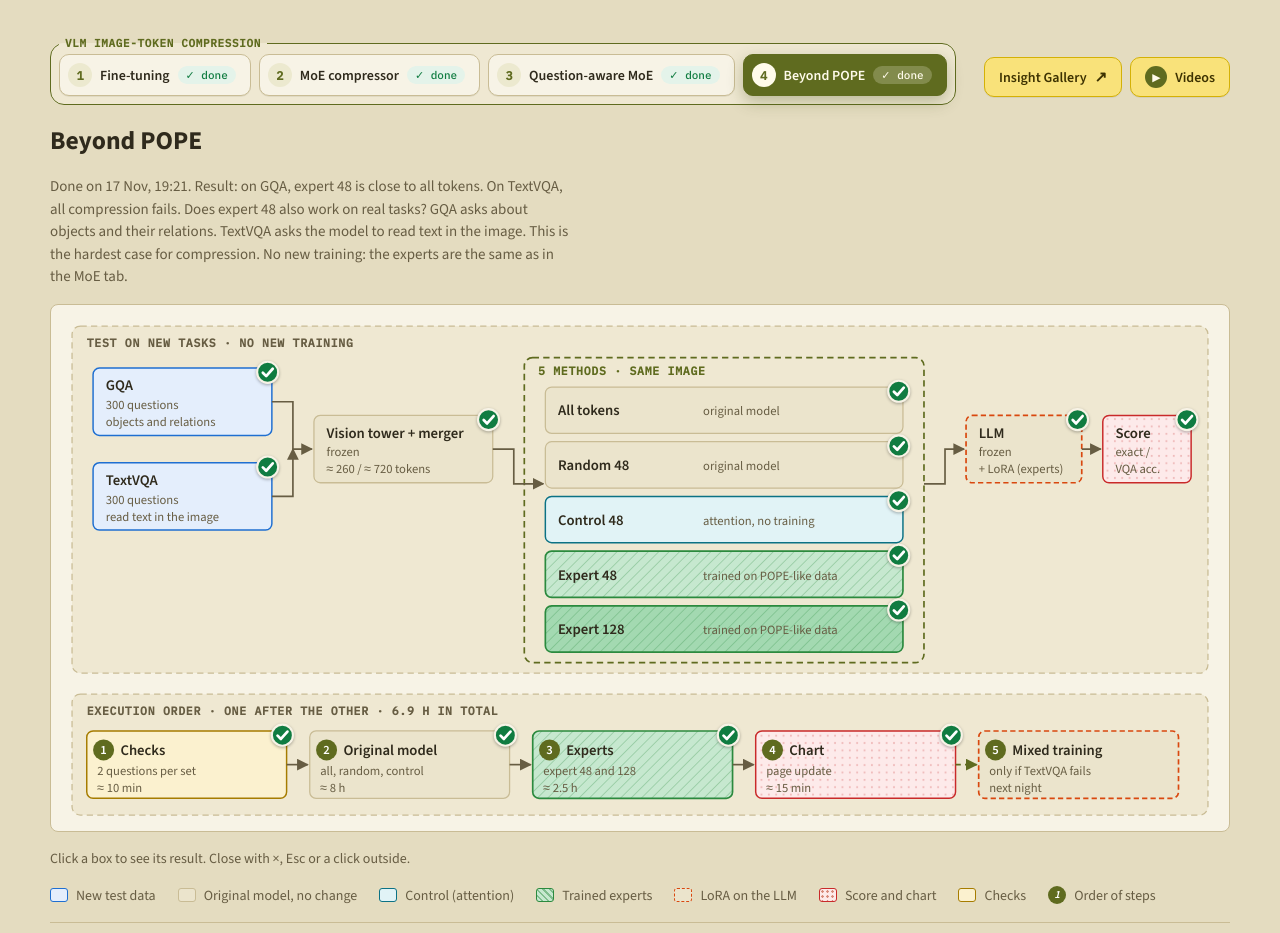
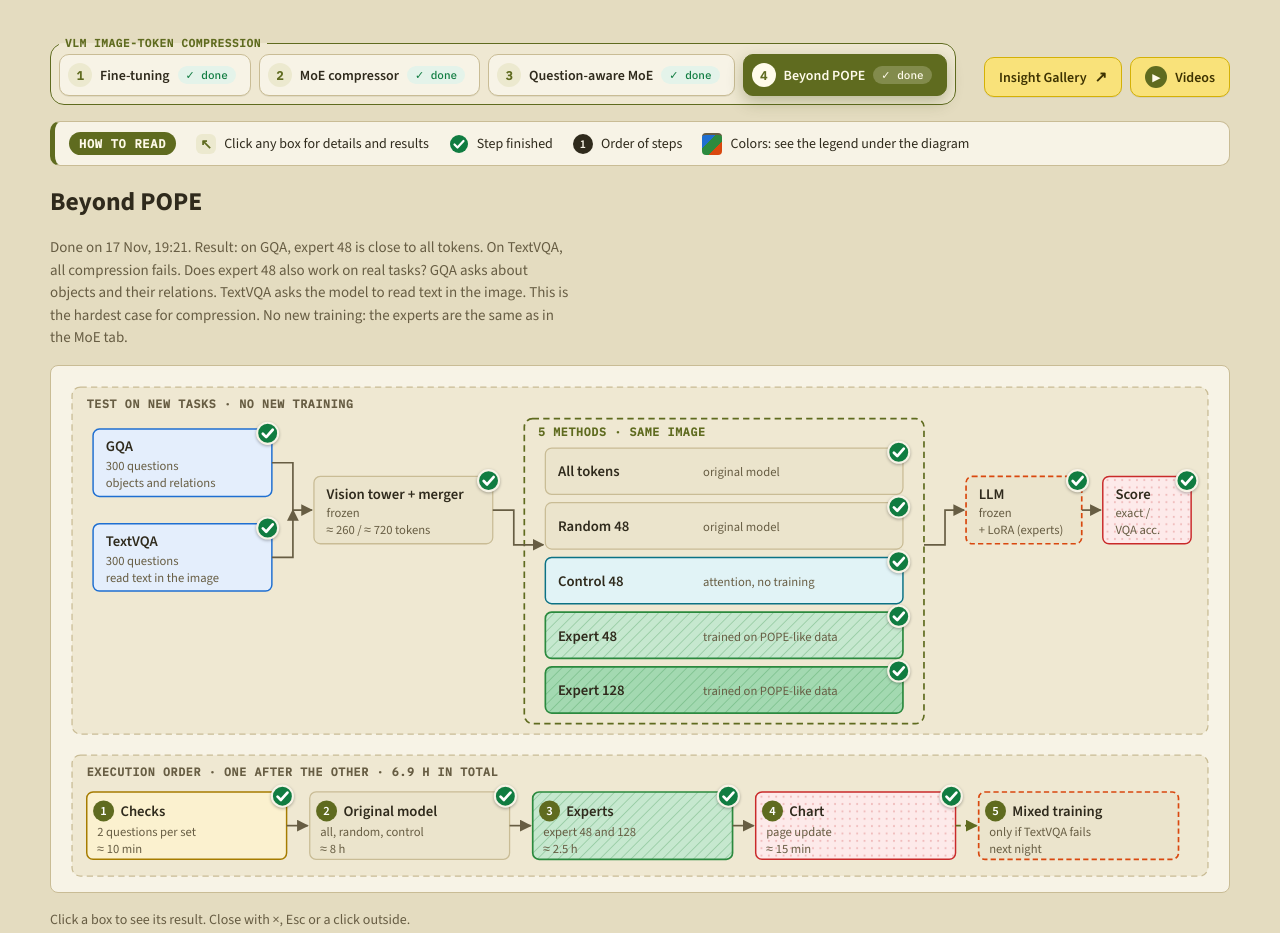
Before and after one commit to ashe-many/ashe-many.github.io, a plain HTML site: page index.html in a window 1280 px wide. Shown: the top 933 px of the page. Drawn offline with nearby package versions, Linux system fonts and the light colour scheme.

Commit message:
How-to-read strip under the tabs, visible on every tab
Co-Authored-By: Claude Opus 5.5 <noreply@anthropic.com>

```diff
--- a/index.html
+++ b/index.html
@@ -81,7 +81,16 @@
   .refs h2 { margin: 0; font-size: 1rem; }
   .refs ol { margin: 0; padding-left: 1.3em; display: grid; gap: 4px; max-width: 90ch; }
   .refs a { color: var(--accent); }
-  .open-help { justify-self: start; font: 600 14px var(--sans); color: var(--accent); background: var(--canvas); border: 1px solid var(--accent); border-radius: 6px; padding: 7px 14px; cursor: pointer; }
+  .howto { display: flex; flex-wrap: wrap; align-items: center; gap: 8px 20px; padding: 10px 14px; background: var(--canvas);
+    border: 1px solid var(--line); border-left: 5px solid var(--accent); border-radius: 10px; font-size: 14px; color: var(--fg); }
+  .howto > span { display: inline-flex; align-items: center; gap: 8px; }
+  .howto .hi { font: 700 12px var(--mono); letter-spacing: .06em; text-transform: uppercase; color: #fffbea; background: var(--accent); border-radius: 999px; padding: 4px 10px; }
+  .howto .ic { display: inline-grid; place-items: center; width: 20px; height: 20px; flex: none; font-style: normal; }
+  .howto .ic.click { border-radius: 6px; background: var(--accent-soft); color: var(--accent); font-weight: 700; }
+  .howto .ic.num { border-radius: 50%; background: var(--fg); color: var(--canvas); font: 600 12px var(--sans); }
+  .howto .ic.sw { border-radius: 4px; background: linear-gradient(135deg, var(--c-in) 0 33%, var(--c-exp) 33% 66%, var(--c-lora) 66%); }
+  .open-help { margin-left: auto; font: 600 14px var(--sans); color: var(--accent); background: var(--canvas); border: 1px solid var(--accent); border-radius: 8px; padding: 6px 12px; cursor: pointer; }
+  .open-help[hidden] { display: none; }
   .open-help:hover { background: var(--accent-soft); }
   .help { position: fixed; top: 90px; right: 24px; z-index: 10; width: min(420px, calc(100vw - 32px)); max-height: calc(100vh - 120px); display: flex; flex-direction: column; background: var(--canvas); border: 1px solid var(--accent); border-radius: 8px; box-shadow: 0 8px 28px rgba(0,0,0,.25); }
   .help[hidden] { display: none; }
@@ -232,6 +241,14 @@
     </details>
     </div>
   </nav>
+  <div class="howto" role="note" aria-label="How to read the diagram">
+    <span class="hi">How to read</span>
+    <span><i class="ic click" aria-hidden="true">↖</i>Click any box for details and results</span>
+    <span><svg class="ic" viewBox="0 0 20 20" aria-hidden="true"><circle cx="10" cy="10" r="9" fill="var(--ok)"/><path d="M5.5 10.5l3 3 6-6.5" fill="none" stroke="#fff" stroke-width="2.2" stroke-linecap="round" stroke-linejoin="round"/></svg>Step finished</span>
+    <span><i class="ic num" aria-hidden="true">1</i>Order of steps</span>
+    <span><i class="ic sw" aria-hidden="true"></i>Colors: see the legend under the diagram</span>
+    <button class="open-help" id="open-help" type="button">More: runs, p-values, limits</button>
+  </div>
 
   <div class="tab" id="tab-ft" role="tabpanel">
   <h1>Drop-Aware Fine-Tuning Pipeline</h1>
@@ -752,7 +769,6 @@
   </div>
   </div>
 
-  <button class="open-help" id="open-help" type="button">How to read the boxes and the result</button>
   <section class="help" id="help" hidden aria-label="How to read the boxes and the result">
     <div class="bar" id="help-bar"><span>How to read · drag to move</span><button type="button" id="help-close" aria-label="Close">×</button></div>
     <div class="body">
```
